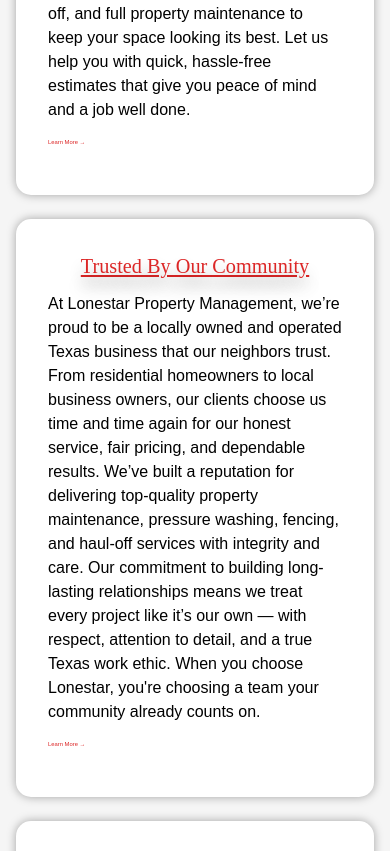
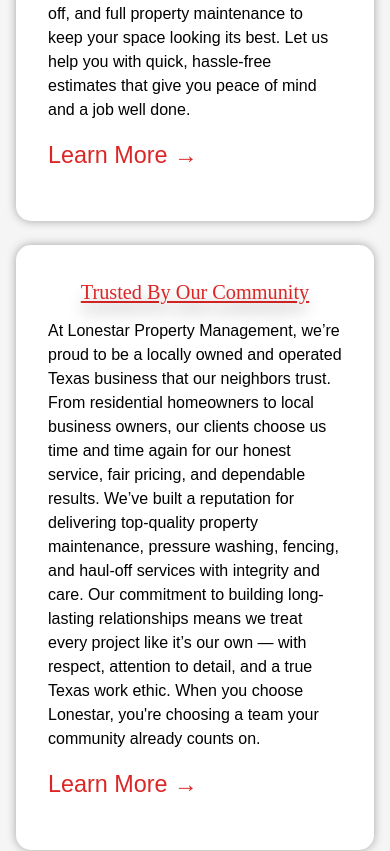
Before and after one commit to laughingelf/LonestarPM, a React (Vite) app: page /home in a window 390 px wide. Shown: the part 2720-3571 px from the top of the page. Built offline with nearby package versions, Linux system fonts and the light colour scheme; a web font is replaced by a local one.

Commit message:
updated text size

```diff
--- a/src/index.css
+++ b/src/index.css
@@ -378,7 +378,13 @@
 
 #learn-lnk {
   color: rgb(220, 38, 38);
-  font-size: 1.5vw;
+  font-size: 2vw;
+}
+
+@media (max-width: 640px) {
+  #learn-lnk {
+    font-size: 6vw; /* or another suitable value */
+  }
 }
 
 .landing-info p {
```
